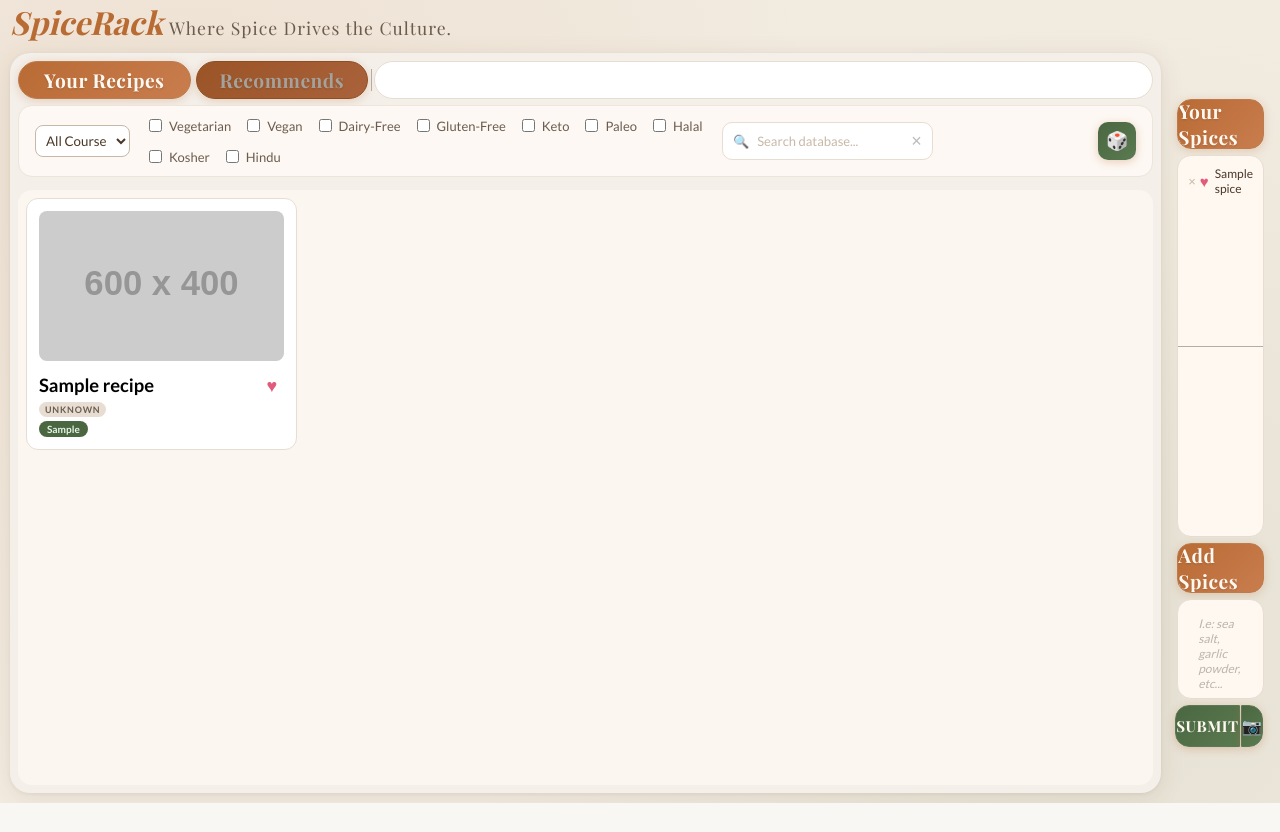
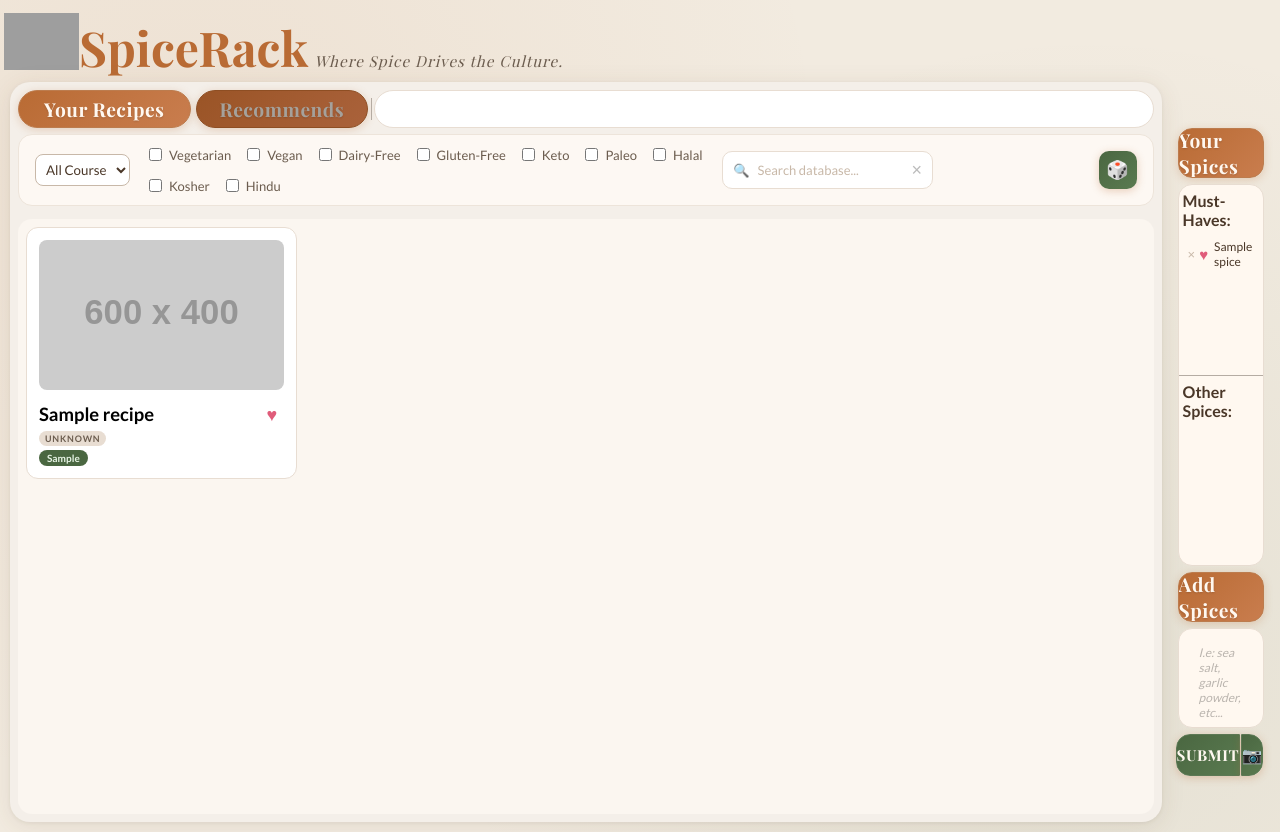
Before and after one commit to laniel123/DS-Club-Project-Showcase-SpiceRack, a Flask app: page / in a window 1280 px wide. Before the commit the page ends 803 px from the top, so only its background shows below. Run offline with Flask 2, Linux system fonts and the light colour scheme; tables that the repository leaves empty hold one stand-in row (values such as "Sample post"); grey boxes labelled with a size stand in for pictures from a placeholder-image service; data that the repository does not hold is empty; some libraries are stand-ins or nearby versions; some web fonts are replaced; grey boxes are pictures that could not be loaded.

Commit message:
removed unnecessary files in the image tab (moved the buds to it instead), updated the style of the recipe-item layout, fixed small bugs in said layout, and updated the style of the spice-columns.

```diff
--- a/SpiceRack-website-main/app.py
+++ b/SpiceRack-website-main/app.py
@@ -131,7 +131,6 @@ def index():
         r["saved"] = r["title"] in saved_titles
         return r
 
-    # Process all 20 recommended recipes simultaneously
     with concurrent.futures.ThreadPoolExecutor(max_workers=20) as executor:
         recipes = list(executor.map(process_recipe, raw_recipes))
 
@@ -145,7 +144,6 @@ def index():
         sr["diets"]  = meta["diets"]
         return sr
 
-    # Process all 20 saved recipes simultaneously
     with concurrent.futures.ThreadPoolExecutor(max_workers=20) as executor:
         saved_recipes = list(executor.map(process_saved, raw_saved))
 
@@ -251,7 +249,6 @@ def get_recipe_details(title):
             })
         return jsonify({"error": "Recipe not found"}), 404
 
-    # pass spices to improve photo search accuracy
     spices = details.get("spices", [])
     try:
         image_url = unsplash.get_photo_url(title, spices)
@@ -268,7 +265,6 @@ def get_recipe_details(title):
     return jsonify({
         "ingredients": details["ingredients"],
         "directions":  details["directions"],
-        # Ensure the detail tab also uses the placeholder if the Unsplash API is maxed out
         "image":       image_url if image_url else placeholder_image,
     })
 
@@ -326,7 +322,6 @@ def get_random_global_recipe():
     try:
         df = recommender._recipe_df
         if df is None: return jsonify({"error": "Data not loaded"}), 500
-        # grab a random index
         random_title = df.sample(n=1).index[0]
         return jsonify({"title": str(random_title), "success": True})
     except Exception as e:
--- a/SpiceRack-website-main/static/script.js
+++ b/SpiceRack-website-main/static/script.js
@@ -6,7 +6,7 @@ function switchTab(tabId, clickedElement) {
 
     const target = document.getElementById(tabId);
     if (target) {
-        target.style.display = 'block'; // Ensures JS doesn't break the CSS
+        target.style.display = 'block';
     }
 
     if (clickedElement) clickedElement.classList.add('active-tab')
@@ -92,7 +92,6 @@ async function openRecipeTab(title) {
 }
 
 function closeRecipeTab(event, contentId, tabId) {
-    // ensures that the tab isnt switched to when the x is clicked.
     event.stopPropagation();
 
     const tab     = document.getElementById(tabId);
@@ -102,16 +101,13 @@ function closeRecipeTab(event, contentId, tabId) {
     if (tab) tab.remove();
     if (content) content.remove();
 
-    // redirects you to "Your Recipes" tab if the current body was corresponding to the tab closed
     if (wasActive) {
         const yourRecipesTab = document.querySelector('.user-tab[onclick*="your-recipes-content"]');
         switchTab('your-recipes-content', yourRecipesTab);
     }
 }
 
-// recognizes the clicking on any of the tab related elements
 document.addEventListener('click', function(event) {
-    // open modal only when clicking the title text itself, not buttons inside the card
     if (event.target.classList.contains('recipe-title')) {
         openRecipeTab(event.target.getAttribute('data-title'));
     }
@@ -124,7 +120,6 @@ function toggleSave(event, btn) {
     event.stopPropagation();
     event.preventDefault();
 
-    // read data from attributes — avoids apostrophe breaking JS strings
     const title   = btn.getAttribute('data-title');
     const profile = btn.getAttribute('data-profile');
     const rawMatched = btn.getAttribute('data-matched');
@@ -133,7 +128,6 @@ function toggleSave(event, btn) {
     const isSaved = btn.classList.contains('saved');
 
     if (isSaved) {
-        // optimistic UI update first
         btn.classList.remove('saved');
         btn.innerHTML = '♡';
         btn.title = 'Save to Your Recipes';
@@ -144,22 +138,22 @@ function toggleSave(event, btn) {
             body:    JSON.stringify({ title: title })
         }).catch(err => console.error('unsave failed:', err));
 
-        // if in your-recipes tab, fade and remove the card
         const card = btn.closest('.recipe-item');
         const tab  = card ? card.closest('.tab-content') : null;
         if (tab && tab.id === 'your-recipes-content') {
             card.style.opacity    = '0';
             card.style.transition = 'opacity 0.3s';
-            setTimeout(() => card.remove(), 300);
+            setTimeout(() => {
+                card.remove();
+                fixMasonryGlitch();
+            }, 300);
         }
 
     } else {
-        // optimistic UI update first
         btn.classList.add('saved');
         btn.innerHTML = '♥';
         btn.title = 'Saved';
 
-        // pop animation
         btn.style.transform = 'scale(1.5)';
         btn.style.color     = '#e05c7a';
         setTimeout(() => { btn.style.transform = 'scale(1)'; }, 200);
@@ -275,6 +269,7 @@ function applyFilters() {
             item.style.display = 'none';
         }
     });
+    alignIfFour()
 }
 
 // ── Global Search & Randomizer ──────────────────────────────────────────────
@@ -295,7 +290,6 @@ document.addEventListener('DOMContentLoaded', () => {
         }
     });
 
-    // Debounce the API call while user types
     input.addEventListener('input', function() {
         const query = this.value.trim();
         clearTimeout(searchTimer);
@@ -323,7 +317,6 @@ function renderSearchResults(recipes) {
         return;
     }
 
-    // Generate text-only cards wrapped in the masonry grid
     container.innerHTML = `<div class="masonry-grid">` + recipes.map(r => `
         <div class="recipe-item text-only-card" data-course="${r.course}">
             <div class="card-top-row">
@@ -342,6 +335,7 @@ function renderSearchResults(recipes) {
             </ul>
         </div>
     `).join('') + `</div>`;
+    alignIfFour()
 }
 
 function clearSearch() {
@@ -350,7 +344,6 @@ function clearSearch() {
     if (input) input.value = '';
     if (searchTabBtn) searchTabBtn.style.display = 'none';
 
-    // Refresh page to clean up the UI
     location.reload();
 }
 
@@ -361,7 +354,6 @@ async function randomRecipe() {
     try {
         const response = await fetch('/api/random_recipe');
         const data = await response.json();
-        // Friend's code used openModal(), we use openRecipeTab()
         if (data.title) openRecipeTab(data.title);
     } catch (error) {
         console.error("Could not fetch random recipe:", error);
@@ -369,3 +361,33 @@ async function randomRecipe() {
         if (btn) setTimeout(() => btn.style.transform = 'none', 500);
     }
 }
+
+function alignIfFour() {
+    document.querySelectorAll('.masonry-grid').forEach(grid => {
+        const visibleItems = Array.from(grid.querySelectorAll('.recipe-item')).filter(item => item.style.display !== 'none');
+
+        if (visibleItems.length <= 4) {
+            grid.classList.add('small-grid');
+        } else {
+            grid.classList.remove('small-grid');
+        }
+    });
+}
+
+document.addEventListener('DOMContentLoaded', alignIfFour);
+
+// ── Randomized Header Logo ──────────────────────────────────────────────────
+document.addEventListener('DOMContentLoaded', () => {
+    const logo = document.getElementById('dynamic-logo');
+    if (logo) {
+        const mascots = [
+            '/static/images/cumin.png',
+            '/static/images/oregano.png',
+            '/static/images/paprika.png',
+            '/static/images/tumeric.png'
+        ];
+
+        const randomIndex = Math.floor(Math.random() * mascots.length);
+        logo.src = mascots[randomIndex];
+    }
+});
--- a/SpiceRack-website-main/static/style.css
+++ b/SpiceRack-website-main/static/style.css
@@ -18,18 +17,24 @@ body {
     display: flex;
     flex-direction: row;
     box-sizing: border-box;
-    /* border: 2px solid black; */
+    margin: 4px 4px -7px 4px;
+}
+
+.site-logo {
+    height: 75px;
+    aspect-ratio: 1 / 1;
+    border-radius: 8px;
+    object-fit: contain;
 }
 
 .title-container {
     display: flex;
     flex-direction: row;
     box-sizing: border-box;
-    align-items: baseline;
+    align-items: flex-end;
     justify-content: left;
-    /* border: 2px solid black; */
     gap: 6px;
-    margin-left: 10px;
+    margin:0px 0px 0px 0px;
 }
 
 .site-title, .site-subtitle {
@@ -40,38 +45,35 @@ body {
 
 .site-title {
     font-family:  'Playfair Display', serif;;
-    font-style: italic;
     color: #B96B34;
+    font-size: 3.0rem;
 }
 
 .site-subtitle {
     color: #6B5C4E;
     text-align: center;
     font-family: 'Playfair Display', serif;
+    font-style: italic;
     font-weight: 400;
-    font-size: 1.1rem;
-    margin-top: 0;
+    font-size: .95rem;
+    margin-bottom: 8px;
     letter-spacing: 1px;
 }
 
-/* ── layout ── */
 .container {
     display: flex;
     justify-content: center;
     align-items: center;
     flex-direction: row;
-    /* border: 2px solid black; */
     height: 90%;
     gap: 10px;
     padding: 10px;
 }
 
-/* ── recipe box ── */
 .recipe-box {
     display: flex;
     border: none;
     box-sizing: border-box;
-    /* border: 2px solid black; */
     border-radius: 20px;
     width: 1266px;
     height: 740px;
@@ -411,9 +415,20 @@ body {
     width: 100%;
 }
 
+.masonry-grid.small-grid {
+    display: grid !important;
+    grid-template-columns: repeat(4, 1fr);
+    align-items: start;
+    gap: 12px;
+}
+
+.masonry-grid.small-grid .recipe-item {
+    margin-bottom: 0 !important;
+}
+
 .recipe-item {
-    display: block;
-    flex-direction: column;
+    display: inline-block;
+    vertical-align: top;
     width: 100%;
     box-sizing: border-box;
     background: #FFFFFF;
@@ -425,6 +440,7 @@ body {
     gap: 10px;
     overflow: hidden;
     min-height: 0;
+    box-shadow: 0 3px 12px rgba(185, 107, 52, 0);
     break-inside: avoid;
     page-break-inside: avoid;
     -webkit-column-break-inside: avoid;
@@ -629,6 +644,7 @@ body {
 
 .spice-column {
     display: flex;
+    flex-direction: column;
     box-sizing: border-box;
     overflow-y: auto;
     flex: 1;
@@ -637,10 +653,16 @@ body {
     scrollbar-color: #D4B896 transparent;
 }
 
+.spice-column-header {
+    color: #4A3728;
+    font-family: 'Lato', Arial, sans-serif;
+    margin: 0;
+}
+
 .spice-column ul {
     list-style: none;
     padding: 0 4px;
-    margin: 0;
+    margin-left: 5px;
     width: 100%;
 }
 
@@ -656,6 +678,8 @@ body {
 }
 
 .spice-column li:last-child { border-bottom: none; }
+
+.spice-column li:first-child { margin-top: -10px;}
 
 .spice-column + .spice-column {
     border-top: 1.5px solid #b5aca3;
--- a/SpiceRack-website-main/templates/index.html
+++ b/SpiceRack-website-main/templates/index.html
@@ -10,6 +10,7 @@
 </head>
 <body>
     <div class="site-header">
+        <img id="dynamic-logo" class="site-logo" alt="SpiceRack Mascot">
         <div class="title-container">
             <h1 class="site-title">SpiceRack</h1>
             <h2 class="site-subtitle">Where Spice Drives the Culture.</h2>
@@ -185,28 +186,30 @@
             </div>
             <div class="body-s">
                 <div class="spice-column">
+                    <h4 class="spice-column-header">Must-Haves:</h4>
                     <ul>
                         {% for spice in favorite_spices %}
                         <li>
-                            <form action="/remove_spice" method="post" style="display:inline">
+                            <form action="/remove_spice" method="post" style="display:inline; margin-left: -6px;">
                                 <input type="hidden" name="spice_id" value="{{ spice.id }}">
                                 <button type="submit" class="x-btn" title="Remove {{ spice.name }}">×</button>
                             </form>
-                            <button class="spice-heart-btn saved" onclick="toggleSpiceFav(event, {{ spice.id }})">♥</button>
+                            <button class="spice-heart-btn saved" title="Remove {{ spice.name }} from must-haves" onclick="toggleSpiceFav(event, {{ spice.id }})">♥</button>
                             {{ spice.name }}
                         </li>
                         {% endfor %}
                     </ul>
                 </div>
                 <div class="spice-column">
+                    <h4 class="spice-column-header">Other Spices:</h4>
                     <ul>
                         {% for spice in remaining_spices %}
                         <li>
-                            <form action="/remove_spice" method="post" style="display:inline">
+                            <form action="/remove_spice" method="post" style="display:inline; margin-left: -6px;">
                                 <input type="hidden" name="spice_id" value="{{ spice.id }}">
                                 <button type="submit" class="x-btn" title="Remove {{ spice.name }}">×</button>
                             </form>
-                            <button class="spice-heart-btn {% if spice.is_favorite %}saved{% endif %}" onclick="toggleSpiceFav(event, {{ spice.id }})">
+                            <button class="spice-heart-btn {% if spice.is_favorite %}saved{% endif %}" title="Add {{ spice.name }} to must-haves" onclick="toggleSpiceFav(event, {{ spice.id }})">
                                 {% if spice.is_favorite %}♥{% else %}♡{% endif %}
                             </button>
                             {{ spice.name }}
```
Also changed, not shown: other parts of SpiceRack-website-main/static/style.css (+14 -34 lines), SpiceRack-website-main/recommender.py (+0 -8 lines), SpiceRack-website-main/static/images/FrenchChickenStew.jpg (deleted), SpiceRack-website-main/static/images/MarinatedFlankSteak.jpg (deleted), SpiceRack-website-main/static/images/MyFavoriteCheesecake.jpg (deleted), SpiceRack-website-main/static/images/PorkRub.jpg (deleted), SpiceRack-website-main/static/images/PretzelSaladDessert.jpg (deleted), SpiceRack-website-main/static/images/cinnamon.png (added), SpiceRack-website-main/static/images/cumin.png (added), SpiceRack-website-main/static/images/oregano.png (added), 2 other files.
